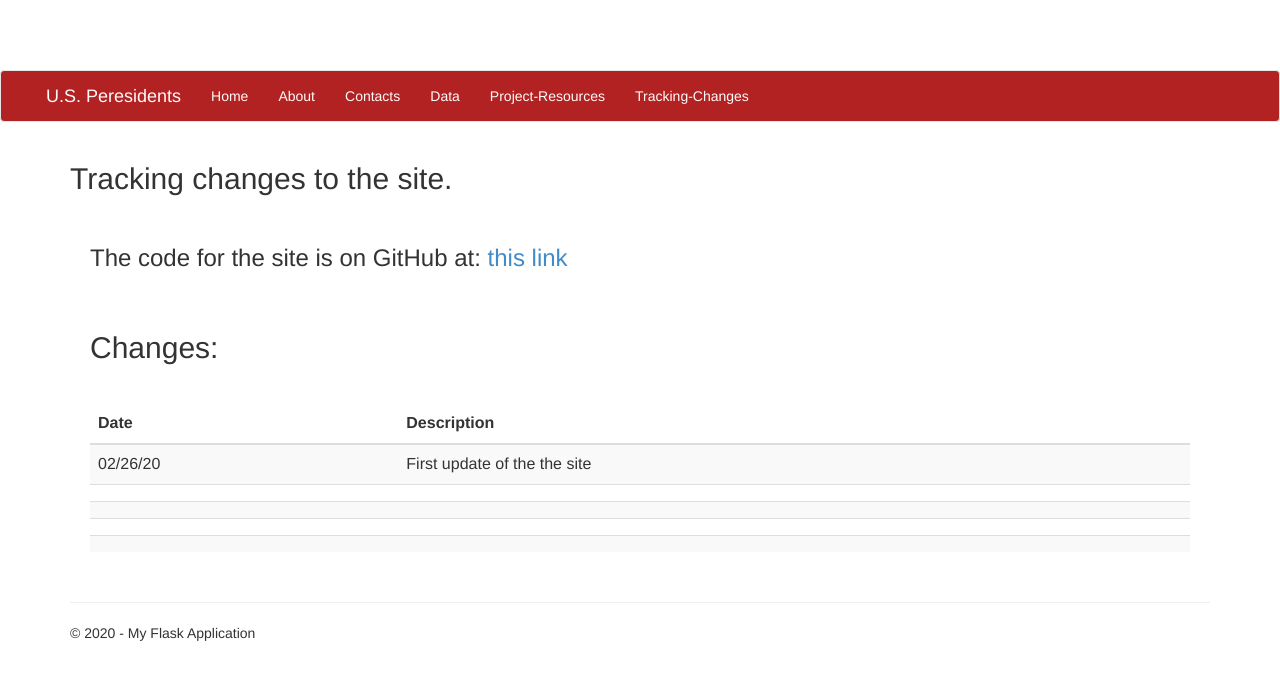
After one commit to Oran-Uzrad/MyFinalProject, a Flask app: page /tracking_changes in a window 1280 px wide. The commit adds this page. Shown: the top 680 px of the page. Run offline with Flask 2, Linux system fonts and the light colour scheme; parts of the project's set-up code (start-up, migrations or seed data) failed here and were passed over; some libraries are stand-ins or nearby versions.

Commit message:
2/26/20 Added Tracking-Changes page

```diff
--- a/MyFinalProject/MyFinalProject/static/content/site.css
+++ b/MyFinalProject/MyFinalProject/static/content/site.css
@@ -42,7 +42,7 @@ input[type="checkbox"].input-validation-error {
 }
 
 .my-grid-borders {
-    border-style: solid;
+    border-style: none;
     border-color: green;
     padding: 10px;
     margin: 10px;
--- a/MyFinalProject/MyFinalProject/templates/layout.html
+++ b/MyFinalProject/MyFinalProject/templates/layout.html
@@ -29,6 +29,7 @@
                     <li><a href="{{ url_for('contact') }}">Contact</a></li>
                     <li><a href="{{ url_for('data') }}">Data</a></li>
                     <li><a href="{{ url_for('project_resources') }}">Project-Resources</a></li>
+                    <li><a href="{{ url_for('tracking_changes') }}">Tracking-Changes</a></li>
                 </ul>
             </div>
         </div>
@@ -48,6 +49,7 @@
                 <li><a style="color:snow" href="{{ url_for('contact') }}">Contacts</a></li>
                 <li><a style="color:snow" href="{{ url_for('data') }}">Data</a></li>
                 <li><a style="color:snow" href="{{ url_for('project_resources') }}">Project-Resources</a></li>
+                <li><a style="color:snow" href="{{ url_for('tracking_changes') }}">Tracking-Changes</a></li>
             </ul>
         </div>
     </nav>
--- a/MyFinalProject/MyFinalProject/templates/project_resources.html
+++ b/MyFinalProject/MyFinalProject/templates/project_resources.html
@@ -7,7 +7,7 @@
 <br><br><br><br>
 
 <div class="row">
-    <div class="col-md-4 my-grid-borders">
+    <div class="col-md-4">
         <h2 class="heb">איך לכלול טקסט בעברית שייראה יפה</h2>
         <p class="heb">
             לחיצה על הקישור כאן תפנה אתכם לדף עם הוראות איך לכלול טקסט בעברית בתוך
--- /dev/null
+++ b/MyFinalProject/MyFinalProject/templates/tracking_changes.html
@@ -0,0 +1,51 @@
+{% extends "layout.html" %}
+{% import "bootstrap/wtf.html" as wtf %}
+
+{% block content %}
+
+<h2>{{ title }}.</h2>
+<h3>{{ message }}</h3>
+
+<div class="row my-grid-borders">
+    <h3> The code for the site is on GitHub at: <a href="https://github.com/Oran-Uzrad/MyFinalProject.git">this link</a></h3>
+</div>
+
+<div class="row my-grid-borders">
+    <h2>Changes:</h2>
+</div>
+<div class="row my-grid-borders">
+    <table class="table table-striped">
+        <thead>
+            <tr>
+                <th>Date</th>
+                <th>Description</th>
+            </tr>
+        </thead>
+        <tbody>
+            <tr>
+                <td>02/26/20</td>
+                <td>First update of the the site</td>
+            </tr>
+            <tr>
+                <td></td>
+                <td></td>
+            </tr>
+            <tr>
+                <td></td>
+                <td></td>
+            </tr>
+            <tr>
+                <td></td>
+                <td></td>
+            </tr>
+            <tr>
+                <td></td>
+                <td></td>
+            </tr>
+        </tbody>
+    </table>
+</div>
+
+
+
+    {% endblock %}
--- a/MyFinalProject/MyFinalProject/views.py
+++ b/MyFinalProject/MyFinalProject/views.py
@@ -133,3 +133,16 @@ def trump():
         form1 = form1,
         form2 = form2
     )
+
+@app.route('/tracking_changes')
+def tracking_changes():
+
+    print("Tracking Changes")
+
+    """Renders the about page."""
+    return render_template(
+        'tracking_changes.html',
+        title='Tracking changes to the site',
+        year=datetime.now().year,
+        message=''
+    )
```
Also changed, not shown: 1 other file.
